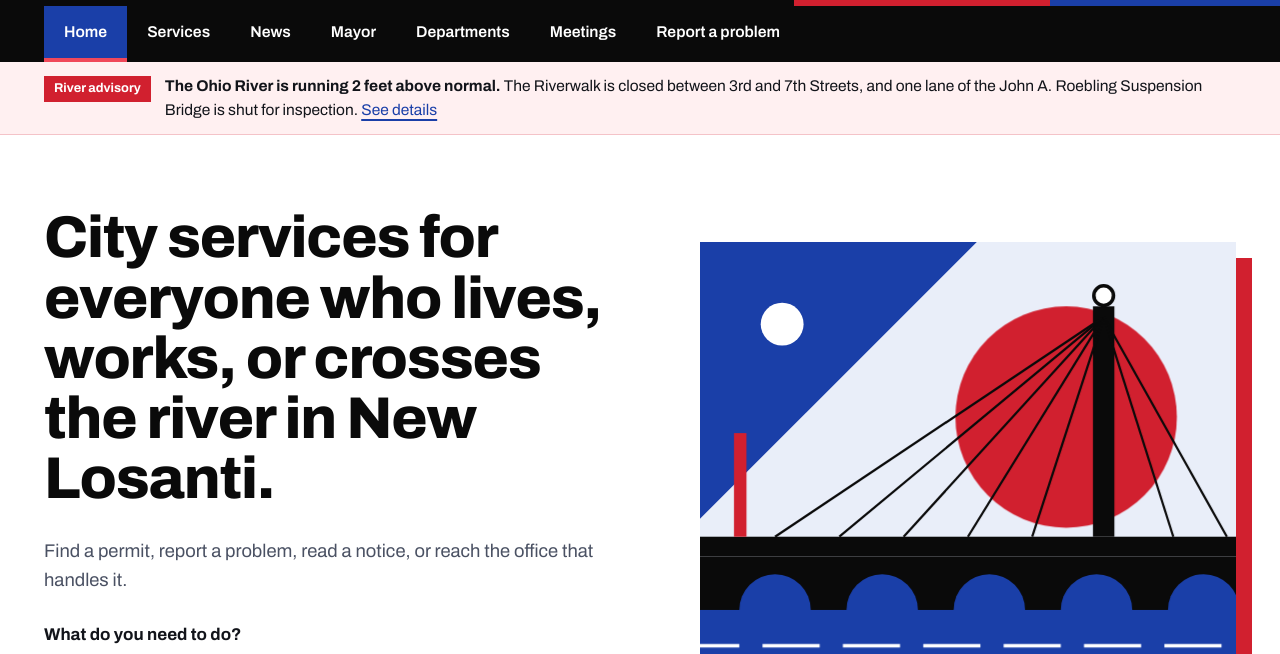
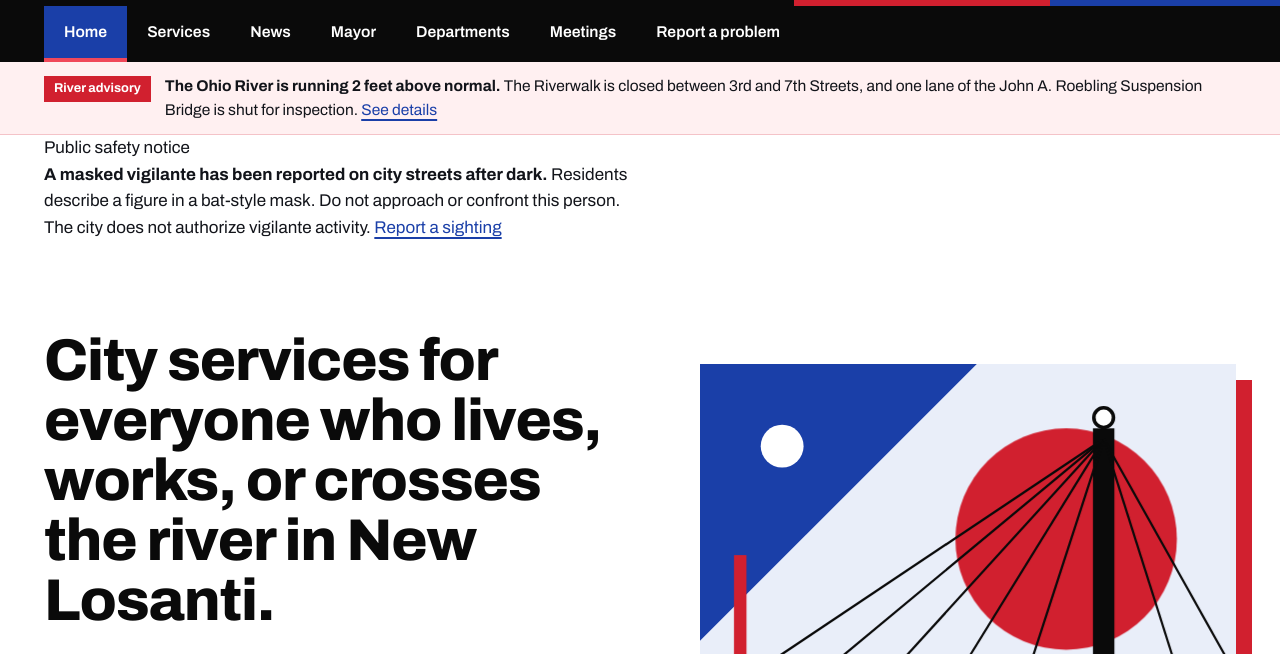
Before and after one commit to iktruhs/fakecity, a plain HTML site: page index.html in a window 1280 px wide. Shown: the part 139-793 px from the top of the page. Drawn offline with Linux system fonts and the light colour scheme.

Commit message:
Update index.html

```diff
--- a/index.html
+++ b/index.html
@@ -322,6 +322,15 @@ footer .fine strong{color:var(--brass)}
     <p><strong>The Ohio River is running 2 feet above normal.</strong> The Riverwalk is closed between 3rd and 7th Streets, and one lane of the John A. Roebling Suspension Bridge is shut for inspection. <a href="#">See details</a></p>
   </div>
 </div>
+
+  <div class="notice">
+    <div class="wrap">
+      <span class="tag">Public safety notice</span>
+      <p><strong>A masked vigilante has been reported on city streets after dark.</strong> Residents describe a figure in a bat-style mask. Do not approach or confront this person. The city does not authorize vigilante activity. <a href="#">Report a sighting</a></p>
+    </div>
+  </div>
+</div>
+
 
 <main id="main">
 
```
